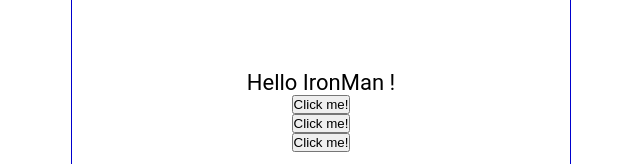
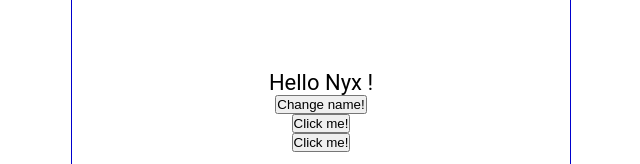
Before and after one commit to hoanngocle/react-mastery, a React (Create React App) app: page / in a window 1280 px wide. Shown: the part 297-461 px from the top of the page, without its empty margins (319-959 px from the left). Built offline with nearby package versions, Linux system fonts and the light colour scheme.

Commit message:
Chap 6 use State

```diff
--- a/src/Content.js
+++ b/src/Content.js
@@ -1,14 +1,19 @@
 import React from 'react';
+import { useState } from 'react';
 
 const Content = () => {
+  const [name, setName] = useState('Nyx');
+  const [count, setCount] = useState(0);
+
   const handleNameChange = () => {
     const names = ['Thor', 'IronMan', 'Dr Strange'];
     const int = Math.floor(Math.random() * 3);
-    return names[int];
+    setName(names[int]);
   };
 
   const handleClick = () => {
-    console.log('You click the World');
+    setCount(count + 1);
+    console.log(count);
   };
 
   const handleClickName = name => {
@@ -21,11 +26,11 @@
 
   return (
     <main>
-      <p onDoubleClick={handleClick}>Hello {handleNameChange()} !</p>
-      <button onClick={handleClick}>Click me!</button>
+      <p onDoubleClick={handleClick}>Hello {name} !</p>
+      <button onClick={handleNameChange}>Change name!</button>
       <button
         onClick={() => {
-          handleClickName('Thor');
+          handleClick();
         }}
       >
         Click me!
```
